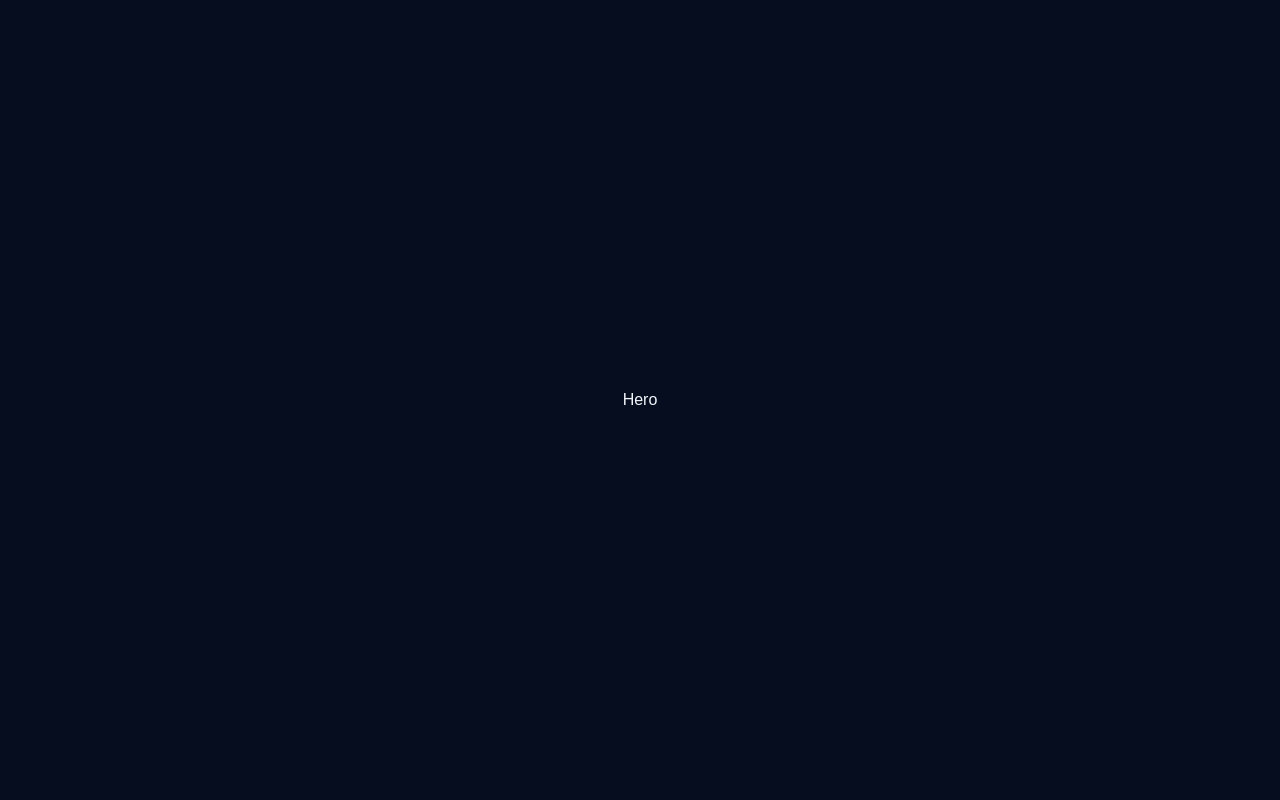
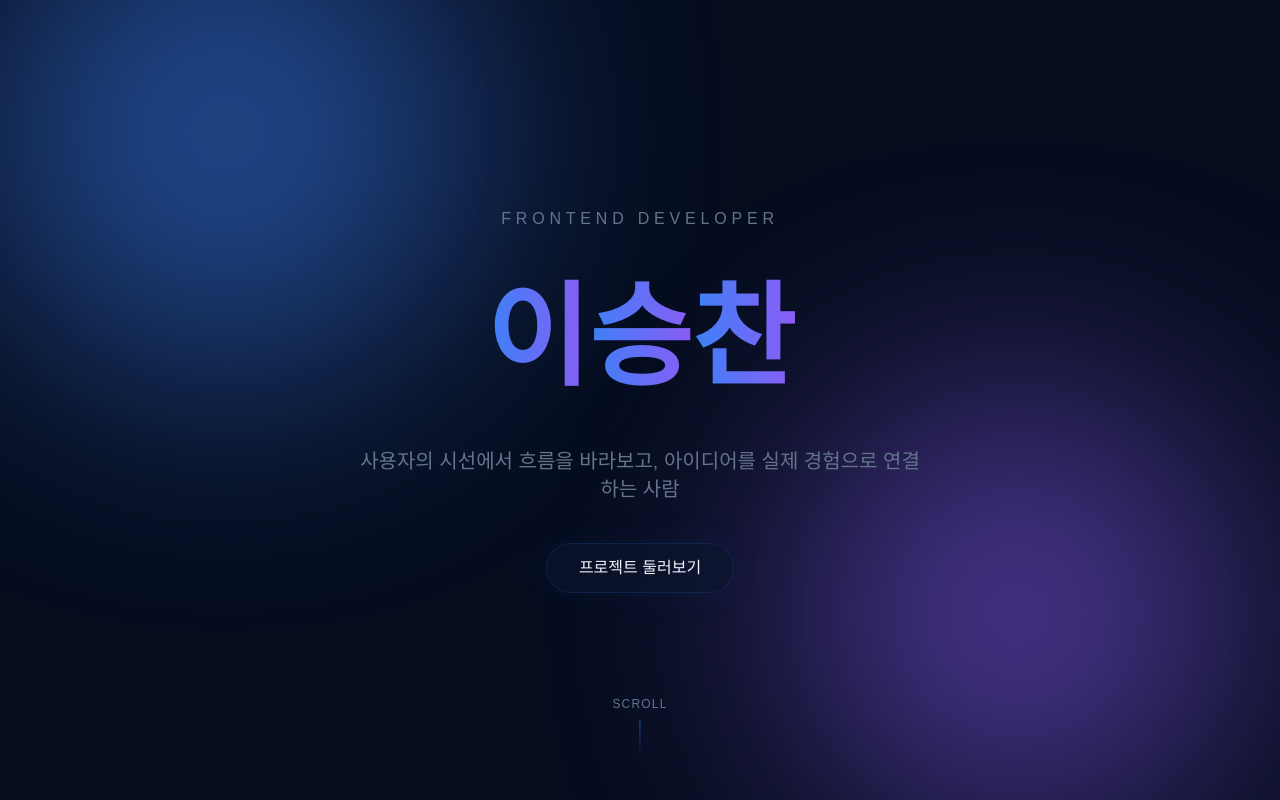
Before and after one commit to leechan9715/PortFolio-2, a React (Vite) app: page / in a window 1280 px wide. Shown: the top 800 px of the page. Built offline with nearby package versions, Linux system fonts and the light colour scheme; a web font is replaced by a local one.

Commit message:
feat: add hero section with gsap stagger and glow orbs
Co-Authored-By: Claude Sonnet 4.6 <noreply@anthropic.com>

```diff
--- a/package.json
+++ b/package.json
@@ -11,6 +11,7 @@
   },
   "dependencies": {
     "@emailjs/browser": "^4.4.1",
+    "@gsap/react": "^2.1.2",
     "@reduxjs/toolkit": "^2.11.2",
     "@tailwindcss/vite": "^4.3.0",
     "gsap": "^3.15.0",
--- a/src/App.jsx
+++ b/src/App.jsx
@@ -1,11 +1,12 @@
 import { useLenis } from "./hooks/useLenis";
+import { Hero } from "./sections/Hero";
 
 function App() {
   useLenis();
 
   return (
     <main className="relative w-full bg-[var(--bg-primary)] text-[var(--text-primary)]">
-      <section id="hero" className="min-h-screen flex items-center justify-center">Hero</section>
+      <Hero />
       <section id="about" className="min-h-screen flex items-center justify-center">About</section>
       <section id="process" className="min-h-screen flex items-center justify-center">Process</section>
       <section id="skills" className="min-h-screen flex items-center justify-center">Skills</section>
--- /dev/null
+++ b/src/sections/Hero.jsx
@@ -0,0 +1,61 @@
+import { useRef } from "react";
+import { gsap } from "gsap";
+import { useGSAP } from "@gsap/react";
+
+export function Hero() {
+  const root = useRef(null);
+
+  useGSAP(
+    () => {
+      const tl = gsap.timeline({ defaults: { ease: "power3.out" } });
+      tl.from(".hero-char", { yPercent: 120, opacity: 0, stagger: 0.05, duration: 0.8 })
+        .from(".hero-sub", { y: 30, opacity: 0, duration: 0.6 }, "-=0.3")
+        .from(".hero-cta", { y: 20, opacity: 0, duration: 0.5 }, "-=0.2")
+        .from(".hero-scroll", { opacity: 0, duration: 0.5 }, "-=0.1");
+
+      gsap.to(".orb-blue", { x: 60, y: -40, duration: 8, repeat: -1, yoyo: true, ease: "sine.inOut" });
+      gsap.to(".orb-purple", { x: -50, y: 50, duration: 10, repeat: -1, yoyo: true, ease: "sine.inOut" });
+    },
+    { scope: root },
+  );
+
+  const name = "이승찬";
+
+  return (
+    <section
+      id="hero"
+      ref={root}
+      className="relative min-h-screen flex flex-col items-center justify-center overflow-hidden"
+    >
+      <div className="glow-orb orb-blue w-[500px] h-[500px] bg-[var(--accent-blue)] -top-20 -left-20" />
+      <div className="glow-orb orb-purple w-[450px] h-[450px] bg-[var(--accent-purple)] bottom-0 right-0" />
+
+      <div className="relative z-10 text-center px-6">
+        <p className="hero-sub text-[var(--text-muted)] tracking-[0.3em] uppercase mb-6">
+          Frontend Developer
+        </p>
+        <h1 className="text-[clamp(3rem,10vw,7rem)] font-black flex justify-center overflow-hidden">
+          {name.split("").map((ch, i) => (
+            <span key={i} className="hero-char inline-block text-gradient">
+              {ch}
+            </span>
+          ))}
+        </h1>
+        <p className="hero-sub mt-6 text-lg md:text-xl text-[var(--text-muted)] max-w-xl mx-auto">
+          사용자의 시선에서 흐름을 바라보고, 아이디어를 실제 경험으로 연결하는 사람
+        </p>
+        <a
+          href="#projects"
+          className="hero-cta inline-block mt-10 px-8 py-3 rounded-full glass hover:border-[var(--accent-glow)] transition-colors"
+        >
+          프로젝트 둘러보기
+        </a>
+      </div>
+
+      <div className="hero-scroll absolute bottom-10 left-1/2 -translate-x-1/2 flex flex-col items-center gap-2 text-[var(--text-muted)]">
+        <span className="text-xs tracking-widest">SCROLL</span>
+        <span className="w-px h-10 bg-gradient-to-b from-[var(--accent-blue)] to-transparent animate-pulse" />
+      </div>
+    </section>
+  );
+}
```
Also changed, not shown: 1 other file (tests, documents, lock files or other folders).
